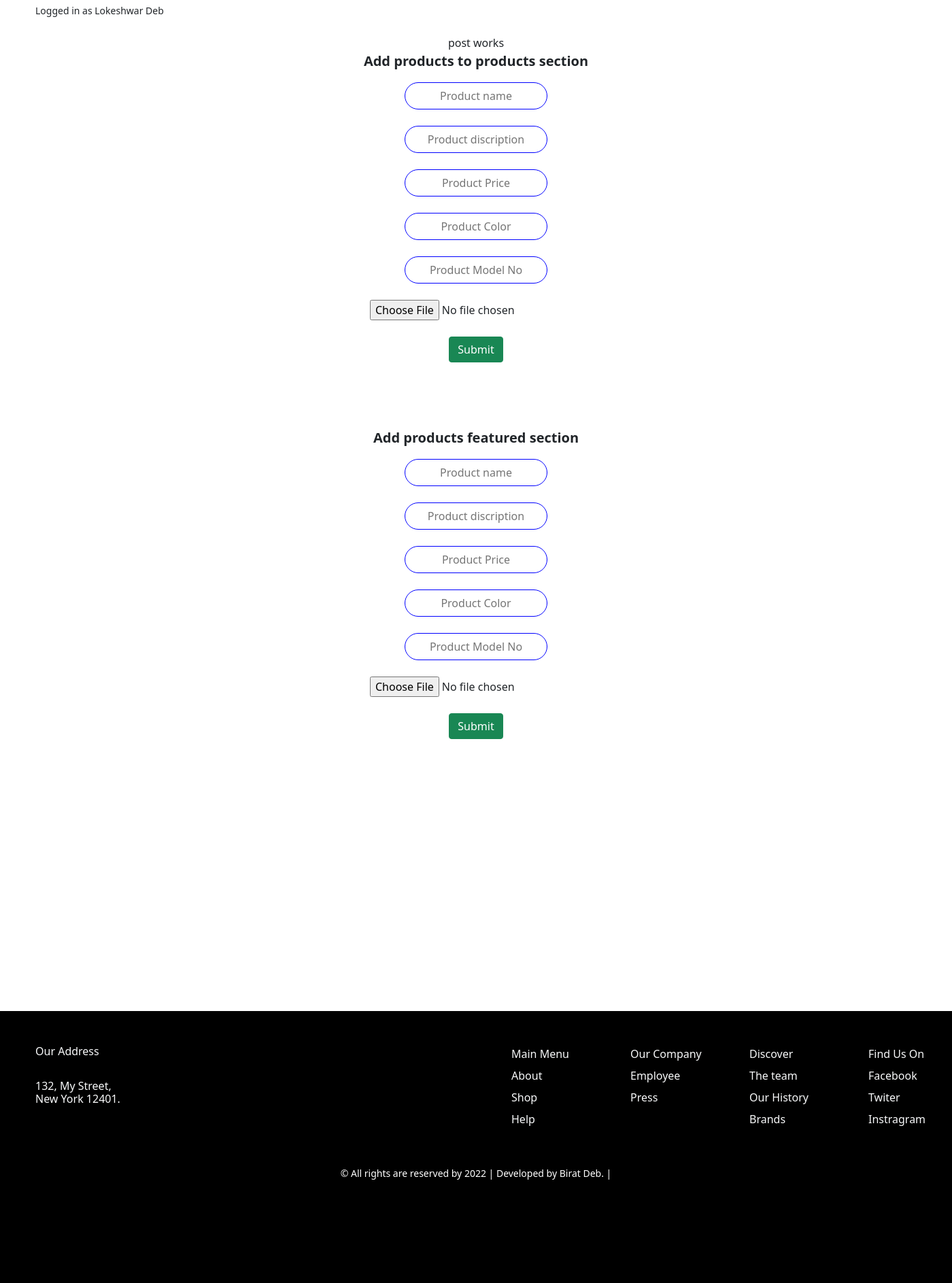
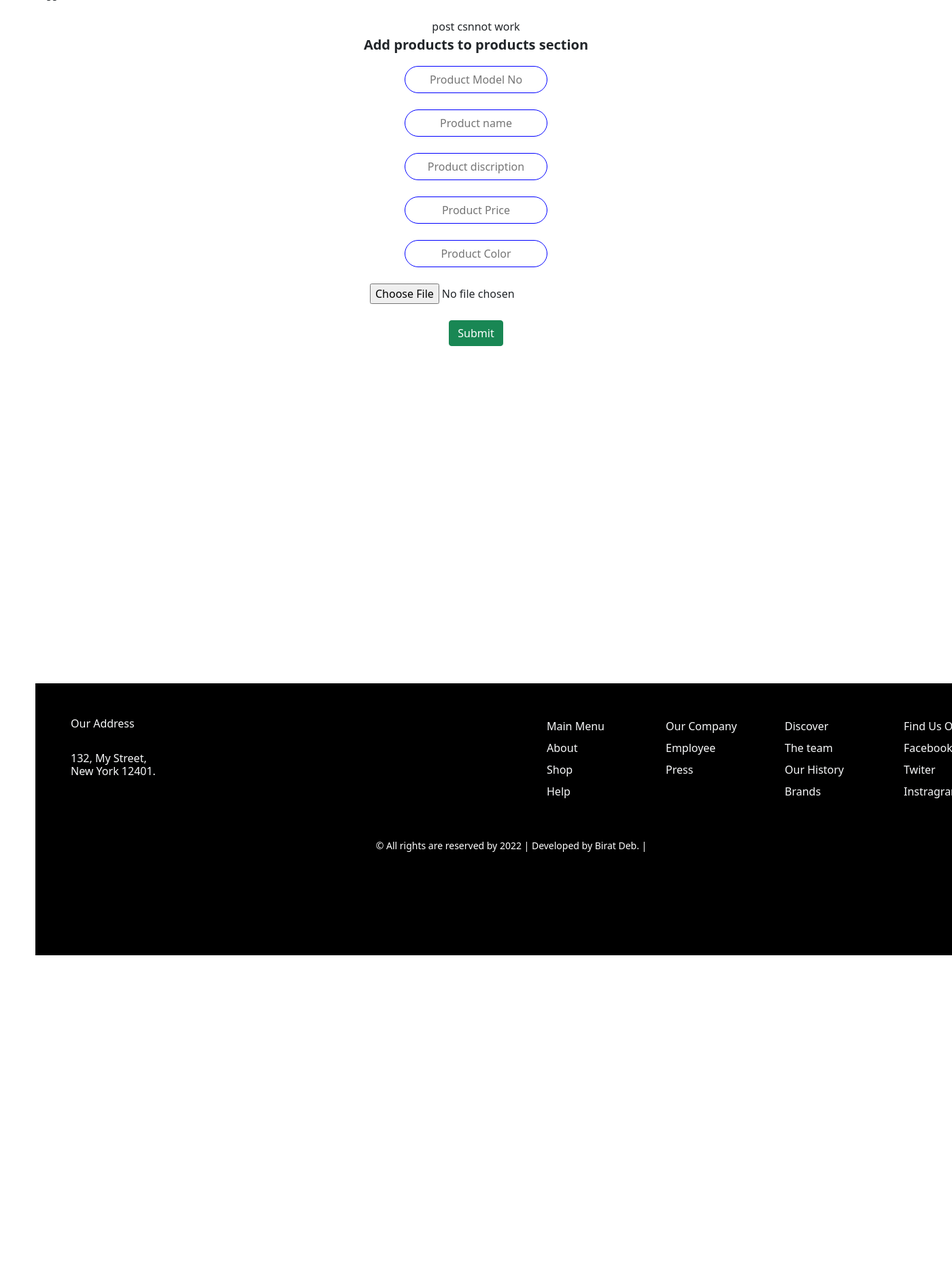
Before and after one commit to Biratdeb/E-commerce-website, a PHP site: page /phpdevelopment/admin/admin_dashboard.php in a window 1400 px wide; the page is wider, and only the part inside the window is pictured. Shown: the part 135-2022 px from the top of that part at 68% size. After the commit the page ends 1540 px from the top of that part, so only its background shows below. Run offline with PHP 8.4, Linux system fonts and the light colour scheme.

Commit message:
added and fixed the navbar functionality

```diff
--- a/admin/admin_dashboard.php
+++ b/admin/admin_dashboard.php
@@ -27,11 +27,23 @@
         border: 1px solid blue;
         color: blue;
     }
+    ul li .custom-buttom {
+    border-radius: 50px !important;
+    background-color: #15F4BF;
+}
+
+ul li a{
+    text-decoration: none !important;
+}
 </style>
 <body>
+
     <?php
-    include "../assets/_header.php";?>
+    include "../assets/_header.php";
     include "../assets/_db_connect.php";
+
+    ?>
+
 
     <div class="container">
         <h1>Welcome to our Admin Panel</h1>
@@ -40,19 +52,58 @@
         <div class="add-products">
             <div class="container text-center">
                 <?php
-                if(isset($_SERVER['REQUEST_METHOD'])== "POST"){
-                    echo 'post works';
+                // if(isset($_SERVER['REQUEST_METHOD'])== "POST"){
+                //     echo 'post works';
 
+                // }
+                // else{
+                //     echo 'post cannot work';
+                // }
+
+
+
+                include "../assets/_db_connect.php";
+               if(isset($_POST['submit_products'])){
+
+
+                // product details to add on the product section
+
+                $product_model = $_POST['product_model'];
+                $product_name = $_POST['product_name'];
+                $product_desc = $_POST['product_desc'];
+                $product_price = $_POST['product_price'];
+                $product_color = $_POST['product_color'];
+
+                // $product_img = $_POST['product_img'];
+
+                $product_img = $_FILES['img']['name'];
+                echo var_dump($product_img);
+                $product_img_tmpname = $_FILES['img']['tmp_name'];
+
+
+                $product_img_upload_location = '../product_img/' . $product_img;
+
+               echo strlen($product_name);
+
+                // sql to add all the product data into the product section
+
+                $sql_add_product = "INSERT INTO `products` (`id`, `product_model_id_no`, `product_name`, `product_desc`, `product_img`, `product_color`, `product_price`, `datetime`) VALUES (NULL, '$product_model', '$product_name', '$product_desc', '$product_img', '$product_color', '$product_price', current_timestamp());";
+
+
+                // $sql_add_product = "INSERT INTO `products` (`product_img`, `datetime`) VALUES ('$product_img', current_timestamp());";
+                $result = mysqli_query($conn, $sql_add_product);
+
+                if($result){
+                    move_uploaded_file($product_img_tmpname, $product_img_upload_location);
+                    echo 'posted successfully all the data';
+
+                }else{
+                    echo 'product not works';
                 }
-                else{
-                    echo 'post cannot work';
-                }
-            //    if(isset($_POST['submit'])){
-            //     echo 'post woks';
-            //    }
-            //    else{
-            //     echo 'post csnnot work';
-            //    }
+               }
+               else{
+                echo 'post csnnot work';
+               }
 
 
 
@@ -60,34 +111,41 @@
 
 
                 ?>
+                <!-- product section add products starts here -->
             <b><p class="fs-5">Add  products to products section</p></b>
-            <form action="./admin_dashboard.php" method="post">
+            <form action="./admin_dashboard.php" method="post" enctype="multipart/form-data">
+                <input type="text" name="product_model" id="" placeholder="Product Model No" class="product-text"><br><br>
                 <input type="text" name="product_name" id="" placeholder="Product name" class="product-text"><br><br>
-                <input type="text" name="product_desc" id="" placeholder="Product discription" class="product-text"><br><br>
+                <input type="text" name="product_desc" id="" placeholder="Product discription" class="product-text" ><br><br>
                 <input type="text" name="product_price" id="" placeholder="Product Price" class="product-text"><br><br>
                 <input type="text" name="product_color" id="" placeholder="Product Color" class="product-text"><br><br>
-                <input type="text" name="product_model" id="" placeholder="Product Model No" class="product-text"><br><br>
-                <input type="file" name="" id="" class="file"><br><br>
-                <button type="submit" class="btn btn-success">Submit</button><br>
+                <input type="file" name="img" id="" class="file" ><br><br>
+                <button type="submit" class="btn btn-success" name="submit_products">Submit</button><br>
                 </form>
             </div>
         </div><br><br><br><br>
 
+        <!-- product section add products ends here -->
+
+        <!-- featured product section starts here -->
+<!--
         <div class="add-products-featured">
             <div class="container text-center">
                 <b><p class="fs-5">Add  products featured section</p></b>
-                <input type="text" name="" id="" placeholder="Product name" class="product-text"><br><br>
-                <input type="text" name="" id="" placeholder="Product discription" class="product-text"><br><br>
-                <input type="text" name="" id="" placeholder="Product Price" class="product-text"><br><br>
-                <input type="text" name="" id="" placeholder="Product Color" class="product-text"><br><br>
-                <input type="text" name="" id="" placeholder="Product Model No" class="product-text"><br><br>
+                <form action="./admin_dashboard.php" method="post">
+                <input type="text" name="" id="" placeholder="Featured Product name" class="product-text"><br><br>
+                <input type="text" name="" id="" placeholder="Featured Product Description" class="product-text"><br><br>
+                <input type="text" name="" id="" placeholder="Featured Product Price" class="product-text"><br><br>
+                <input type="text" name="" id="" placeholder="Featured Product Color" class="product-text"><br><br>
+                <input type="text" name="" id="" placeholder="Featured Product Model No" class="product-text"><br><br>
                 <input type="file" name="" id="" class="file"><br><br>
                 <button type="submit" class="btn btn-success">Submit</button><br>
+                </form>
 
             </div>
         </div>
-    </div>
-
+    </div> -->
+    <!-- featured product section ends here -->
 
     <?php include "../assets/_footer.php" ?>
     <script src="../js/bootstrap.bundle.min.js"></script>
```
Also changed, not shown: assets/_constant.php (added, +25 -0 lines), index.php (+5 -4 lines), admin/product_img/IMG_20190204_131938.jpg (added), admin/product_img/IMG_20190210_101247.jpg (added), admin/product_img/IMG_20190210_101252.jpg (added), product_img/IMG_20190204_131938.jpg (added), product_img/IMG_20190210_123208.jpg (added).
